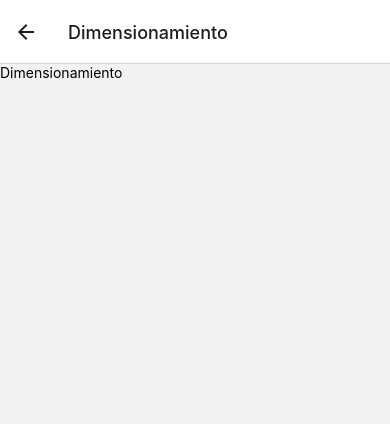
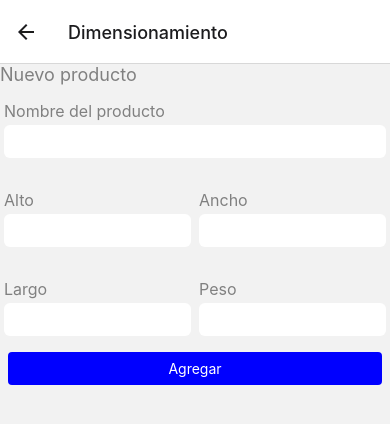
Before and after one commit to martinnsarubbi/opticar-fe, a React Native app: screen /Dimensionamiento in a window 390 px wide. Shown: the top 424 px of the page. Built offline with nearby package versions, Linux system fonts and the light colour scheme.

Commit message:
Added products module and downgraded react-native version due to ViroReact

```diff
--- /dev/null
+++ b/components/Button.js
@@ -0,0 +1,43 @@
+import { Pressable, StyleSheet, Text, View } from 'react-native';
+
+function Button({ children, onPress, mode, style }) {
+  return (
+    <View style={style}>
+      <Pressable
+        onPress={onPress}
+        style={({ pressed }) => pressed && styles.pressed}
+      >
+        <View style={[styles.button, mode === 'flat' && styles.flat]}>
+          <Text style={[styles.buttonText, mode === 'flat' && styles.flatText]}>
+            {children}
+          </Text>
+        </View>
+      </Pressable>
+    </View>
+  );
+}
+
+export default Button;
+
+const styles = StyleSheet.create({
+  button: {
+    borderRadius: 4,
+    padding: 8,
+    backgroundColor: 'blue'
+  },
+  flat: {
+    backgroundColor: 'transparent',
+  },
+  buttonText: {
+    color: 'white',
+    textAlign: 'center',
+  },
+  flatText: {
+    color: 'blue',
+  },
+  pressed: {
+    opacity: 0.75,
+    backgroundColor: 'blue',
+    borderRadius: 4,
+  },
+});
--- /dev/null
+++ b/components/Input.js
@@ -0,0 +1,33 @@
+import { Text, TextInput, View, StyleSheet } from 'react-native';
+
+
+function Input({label, style, textInputConfig}) {
+  return(
+    <View style={[styles.inputContainer, style]}>
+      <Text style={styles.label}>{label}</Text>
+      <TextInput style={styles.input} {...textInputConfig} />
+    </View>
+  );
+}
+
+export default Input;
+
+const styles = StyleSheet.create({
+  inputContainer: {
+    marginHorizontal: 4,
+    marginVertical: 16,
+    flex: 1
+  },
+  label: {
+    fontSize: 16,
+    color: 'grey',
+    marginBottom: 4,
+  },
+  input: {
+    backgroundColor: 'white',
+    padding: 6,
+    borderRadius: 6,
+    fontSize: 18,
+    color: 'black'
+  }
+});
--- a/package.json
+++ b/package.json
@@ -13,12 +13,13 @@
     "@react-navigation/native": "^6.0.10",
     "@react-navigation/native-stack": "^6.6.2",
     "@react-navigation/stack": "^6.2.1",
+    "@viro-community/react-viro": "^2.23.0",
     "expo": "~45.0.0",
     "expo-status-bar": "~1.3.0",
     "lottie-react-native": "^5.1.3",
     "react": "17.0.2",
     "react-dom": "17.0.2",
-    "react-native": "0.68.2",
+    "react-native": "0.65.1",
     "react-native-gesture-handler": "^2.4.2",
     "react-native-safe-area-context": "4.2.4",
     "react-native-screens": "~3.11.1",
--- a/screens/SizingScreen.js
+++ b/screens/SizingScreen.js
@@ -1,11 +1,115 @@
-import { View, Text } from 'react-native';
+import { useState } from 'react';
+import { View, Text, StyleSheet } from 'react-native';
+import Input from '../components/Input';
+import Button from '../components/Button'
 
 function SizingScreen() {
+  const[inputValues, setInputValues] = useState({
+    productName: '',
+    height: '',
+    length: '',
+    weight: '',
+    width: ''
+  });
+
+  function inputChangedHandler(inputIdentifier, enteredValue) {
+    setInputValues((curInputValues) => {
+      return {
+        ...curInputValues,
+        [inputIdentifier]: enteredValue
+      };
+    });
+  }
+
+  function submitHandler() {
+    const productData = {
+      productName: inputValues.productName,
+      height: +inputValues.height,
+      length: +inputValues.length,
+      weight: +inputValues.weight,
+      width: +inputValues.width,
+      entryDate: new Date()
+    }
+  }
+
   return (
     <View>
-      <Text>Dimensionamiento</Text>
+      <Text style={styles.indications}>Nuevo producto</Text>
+      <View style={styles.inputRow}>
+        <Input
+          label='Nombre del producto'
+          style={styles.rowInput}
+          textInputConfig={{
+            onChangeText: inputChangedHandler.bind(this, 'productName'),
+            value: inputValues['productName']
+          }}
+        />
+      </View>
+      <View style={styles.inputRow}>
+        <Input label='Alto'
+          textInputConfig={{
+            keyboardType: 'decimal-pad',
+            onChangeText: inputChangedHandler.bind(this, 'height'),
+            value: inputValues['height']
+          }}
+        />
+        <Input
+          label='Ancho'
+          textInputConfig={{
+            keyboardType: 'decimal-pad',
+            onChangeText: inputChangedHandler.bind(this, 'width'),
+            value: inputValues['width']
+          }}
+        />
+      </View>
+      <View style={styles.inputRow}>
+        <Input
+          label='Largo'
+          textInputConfig={{
+            keyboardType: 'decimal-pad',
+            onChangeText: inputChangedHandler.bind(this, 'length'),
+            value: inputValues['length']
+          }}
+        />
+        <Input
+          label='Peso'
+          textInputConfig={{
+            keyboardType: 'decimal-pad',
+            onChangeText: inputChangedHandler.bind(this, 'weight'),
+            value: inputValues['weight']
+          }}
+        />
+      </View>
+      <View>
+        <Button style={styles.button} onPress={submitHandler}>
+          Agregar
+        </Button>
+      </View>
     </View>
   );
 }
 
 export default SizingScreen;
+
+const styles = StyleSheet.create({
+  inputRow: {
+    flexDirection: 'row',
+    justifyContent: 'space-between',
+  },
+  rowInput: {
+    flex: 1,
+  },
+  indications: {
+    color: 'grey',
+    fontSize: 18
+  },
+  button: {
+    minWidth: 120,
+    marginHorizontal: 8,
+  },
+  buttons: {
+    flexDirection: 'row',
+    justifyContent: 'center',
+    alignItems: 'center'
+  }
+})
```
Also changed, not shown: 1 other file (tests, documents, lock files or other folders).
